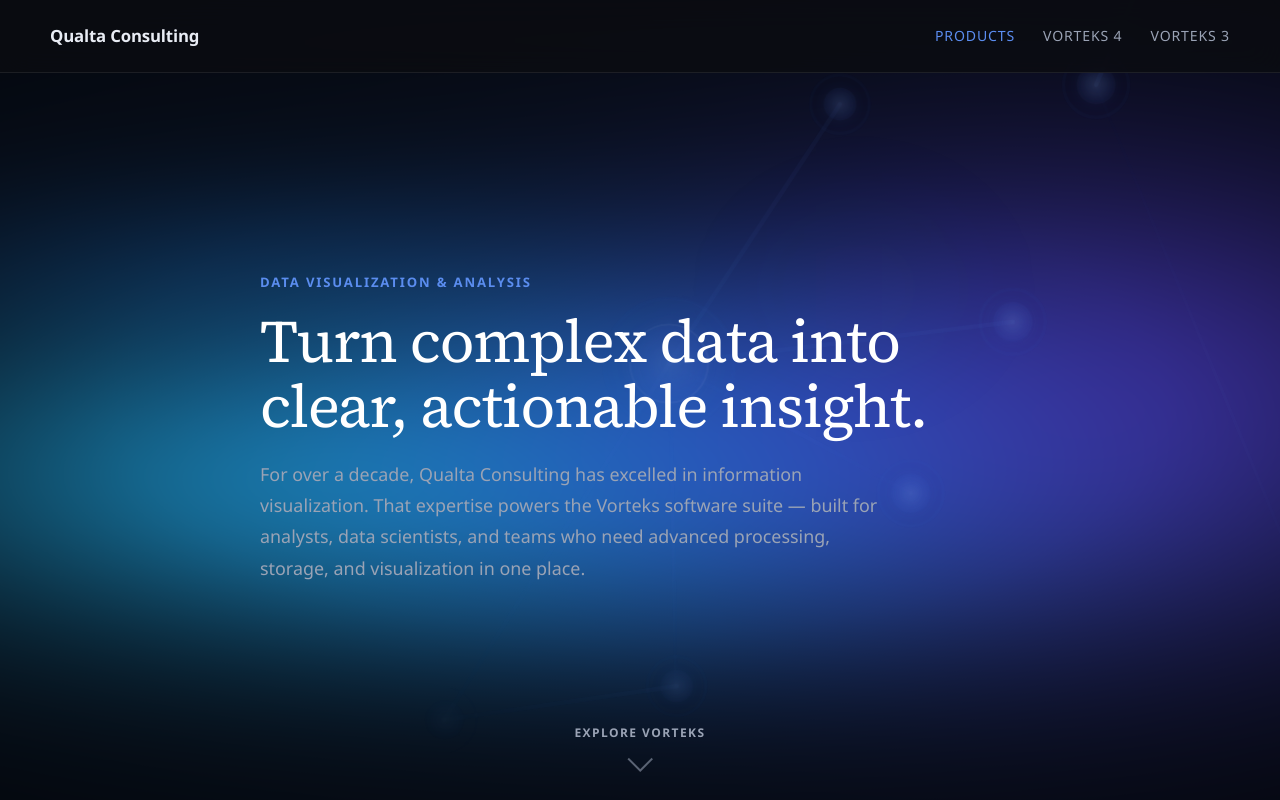
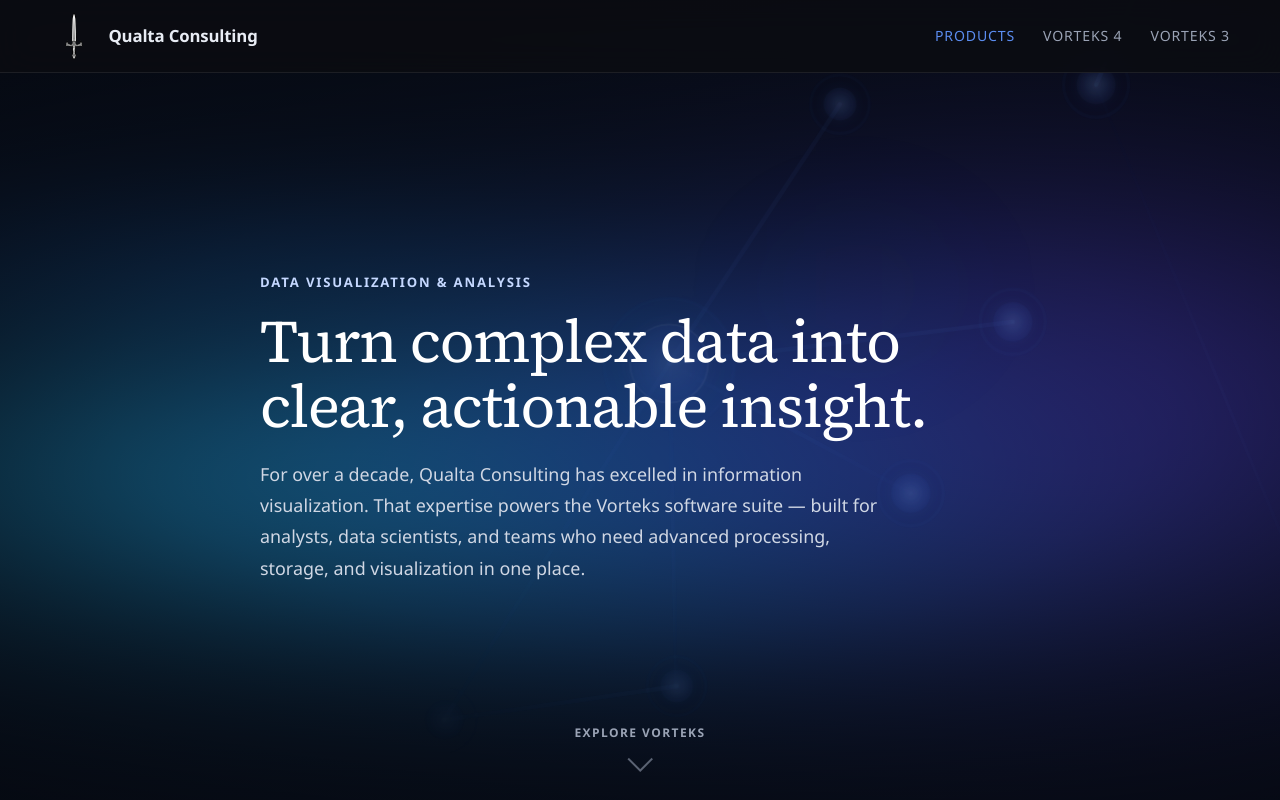
Before and after one commit to qualtacon/qualtacon.github.io, an Astro site: page / in a window 1280 px wide. Shown: the top 800 px of the page. Built offline with nearby package versions, Linux system fonts and the light colour scheme; Astro itself is replaced by a stand-in of ours.

Commit message:
Add the Qualta sword mark and tighten the hero.
Show the sword in the header, use a wider version as the favicon, dim the hero so the network reads, lighten the hero text, and add a focus ring.

```diff
--- a/src/components/Header.astro
+++ b/src/components/Header.astro
@@ -35,7 +35,10 @@ function isNavActive(href: string): boolean {
     </div>
   )}
   <div class="container header-inner">
-    <a class="brand" href={homeHref}>Qualta Consulting</a>
+    <a class="brand" href={homeHref}>
+      <img class="brand-mark" src="/qualta%20logo.png" alt="" width="48" height="48" />
+      Qualta Consulting
+    </a>
 
     <button
       class="menu-toggle"
@@ -132,10 +135,20 @@ function isNavActive(href: string): boolean {
   }
 
   .brand {
+    display: inline-flex;
+    align-items: center;
+    gap: 0.65rem;
     color: var(--color-text);
     font-weight: 600;
     font-size: 1.05rem;
     letter-spacing: -0.01em;
+  }
+
+  .brand-mark {
+    width: 48px;
+    height: 48px;
+    object-fit: contain;
+    flex-shrink: 0;
   }
 
   .brand:hover {
--- a/src/components/HeroContent.astro
+++ b/src/components/HeroContent.astro
@@ -16,7 +16,7 @@
 
   .eyebrow {
     margin: 0 0 1rem;
-    color: var(--color-accent-hover);
+    color: #c5d8ff;
     font-size: 0.82rem;
     font-weight: 600;
     letter-spacing: 0.14em;
@@ -36,7 +36,7 @@
     margin: 0;
     font-size: 1.12rem;
     line-height: 1.75;
-    color: var(--color-text-muted);
+    color: #d0d7e4;
     max-width: 62ch;
   }
 
--- a/src/components/heroes/HeroNetwork.astro
+++ b/src/components/heroes/HeroNetwork.astro
@@ -556,7 +556,9 @@ const nodeById = Object.fromEntries(nodes.map((node) => [node.id, node]));
 
   .hero-network .hero-bg {
     background-color: #070b16;
-    background-image: url('/hero-dark.png');
+    background-image:
+      linear-gradient(rgba(7, 11, 22, 0.42), rgba(7, 11, 22, 0.42)),
+      url('/hero-dark.png');
     background-position: center;
     background-size: cover;
     background-repeat: no-repeat;
--- a/src/layouts/BaseLayout.astro
+++ b/src/layouts/BaseLayout.astro
@@ -29,7 +29,7 @@ const fullTitle = title === 'Qualta Consulting' ? title : `${title} · Qualta Co
       href="https://fonts.googleapis.com/css2?family=Source+Serif+4:opsz,wght@8..60,400;8..60,600&display=swap"
       rel="stylesheet"
     />
-    <link rel="icon" type="image/png" href="/q.png" />
+    <link rel="icon" type="image/png" href="/favicon.png" />
     <title>{fullTitle}</title>
   </head>
   <body>
--- a/src/styles/global.css
+++ b/src/styles/global.css
@@ -53,6 +53,12 @@ a {
 
 a:hover {
   color: #8eb4ff;
+}
+
+a:focus-visible,
+button:focus-visible {
+  outline: 2px solid #8eb4ff;
+  outline-offset: 3px;
 }
 
 h1,
```
Also changed, not shown: public/favicon.png (added), public/qualta logo.png (added).
